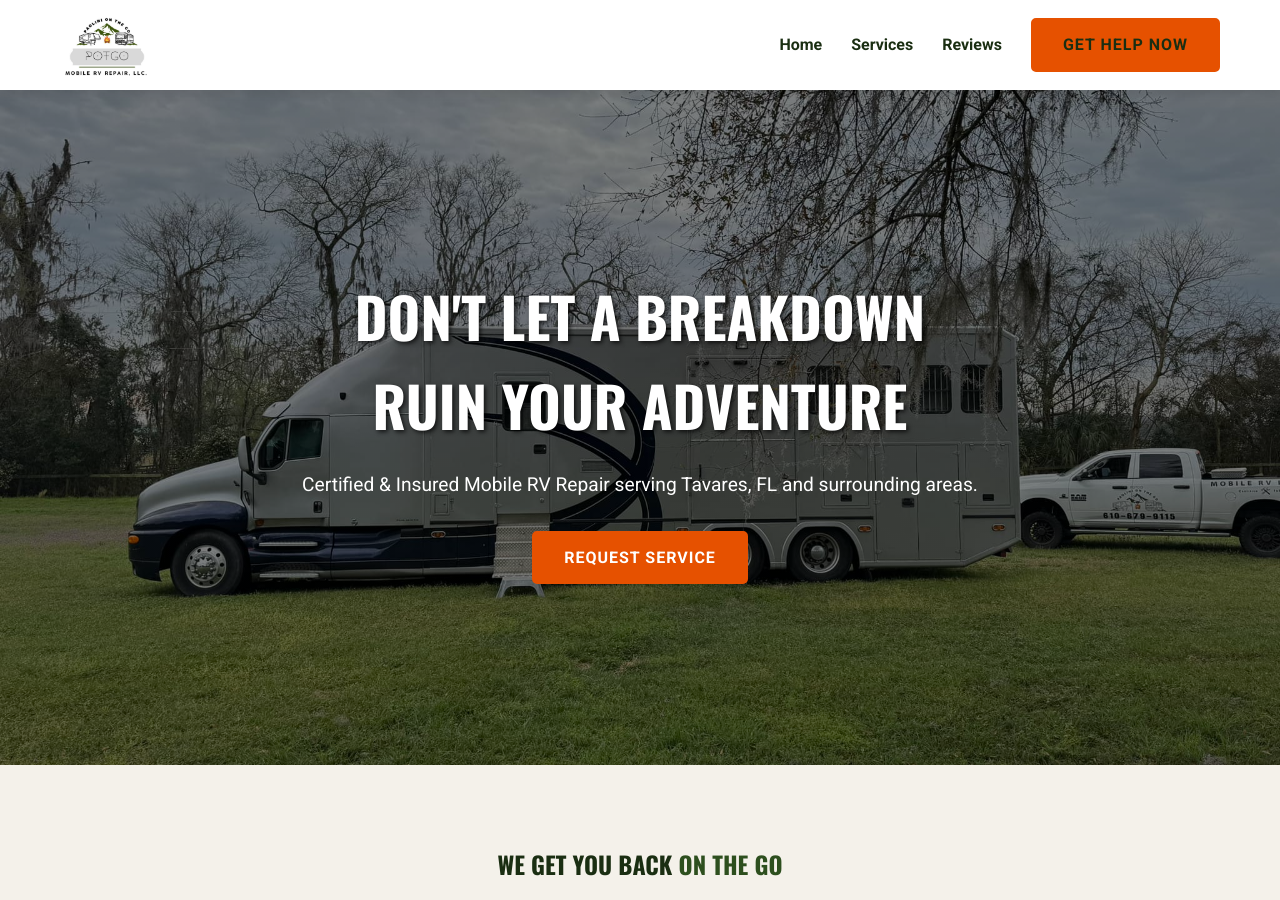
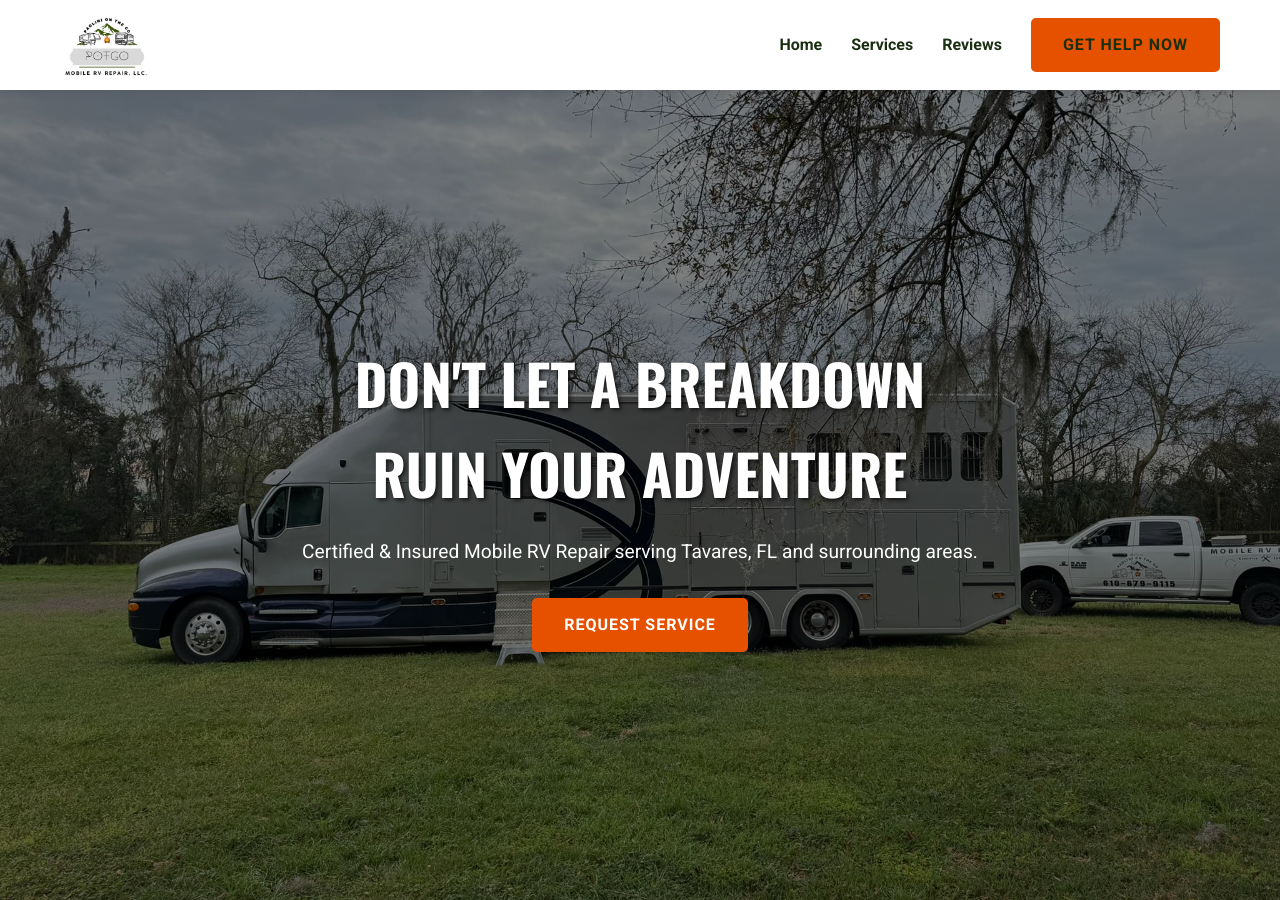
Before and after one commit to JamesBrownR/POTGO, a Jekyll site: the page built from index.html, in a window 1280 px wide and 900 px high. Built offline with Jekyll 4.4.1, drawn with Linux system fonts in a browser that asks for light colours.

Commit message:
Update styles.html

```diff
--- a/_includes/styles.html
+++ b/_includes/styles.html
@@ -78,7 +78,7 @@
         background: linear-gradient(rgba(0,0,0,0.5), rgba(0,0,0,0.5)), url('{{ site.baseurl }}/Pics/POTGOHero.webp');
         background-size: cover;
         background-position: center;
-        height: 75vh;
+        height: 90vh;
         display: flex;
         align-items: center;
         justify-content: center;
```
